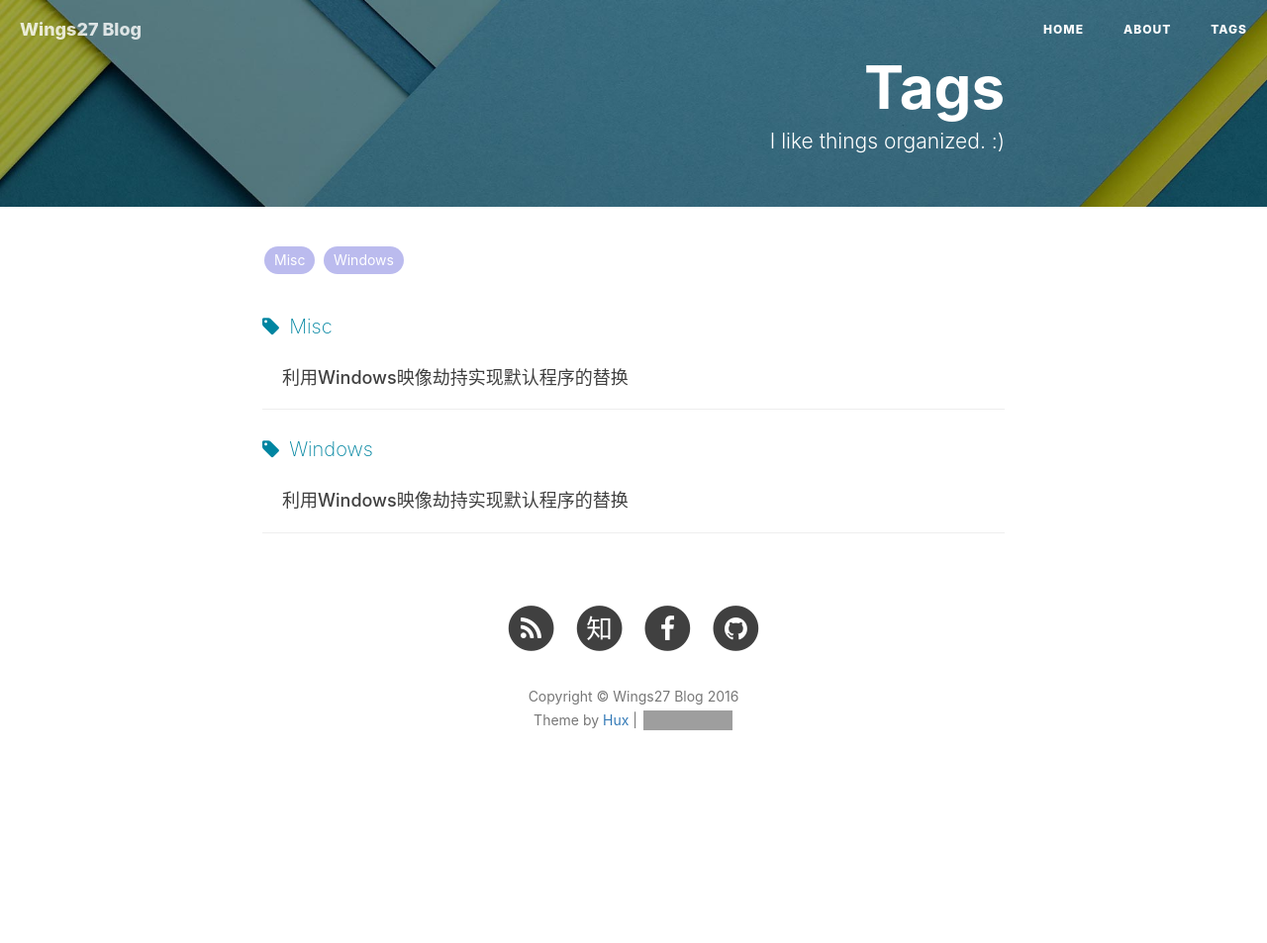
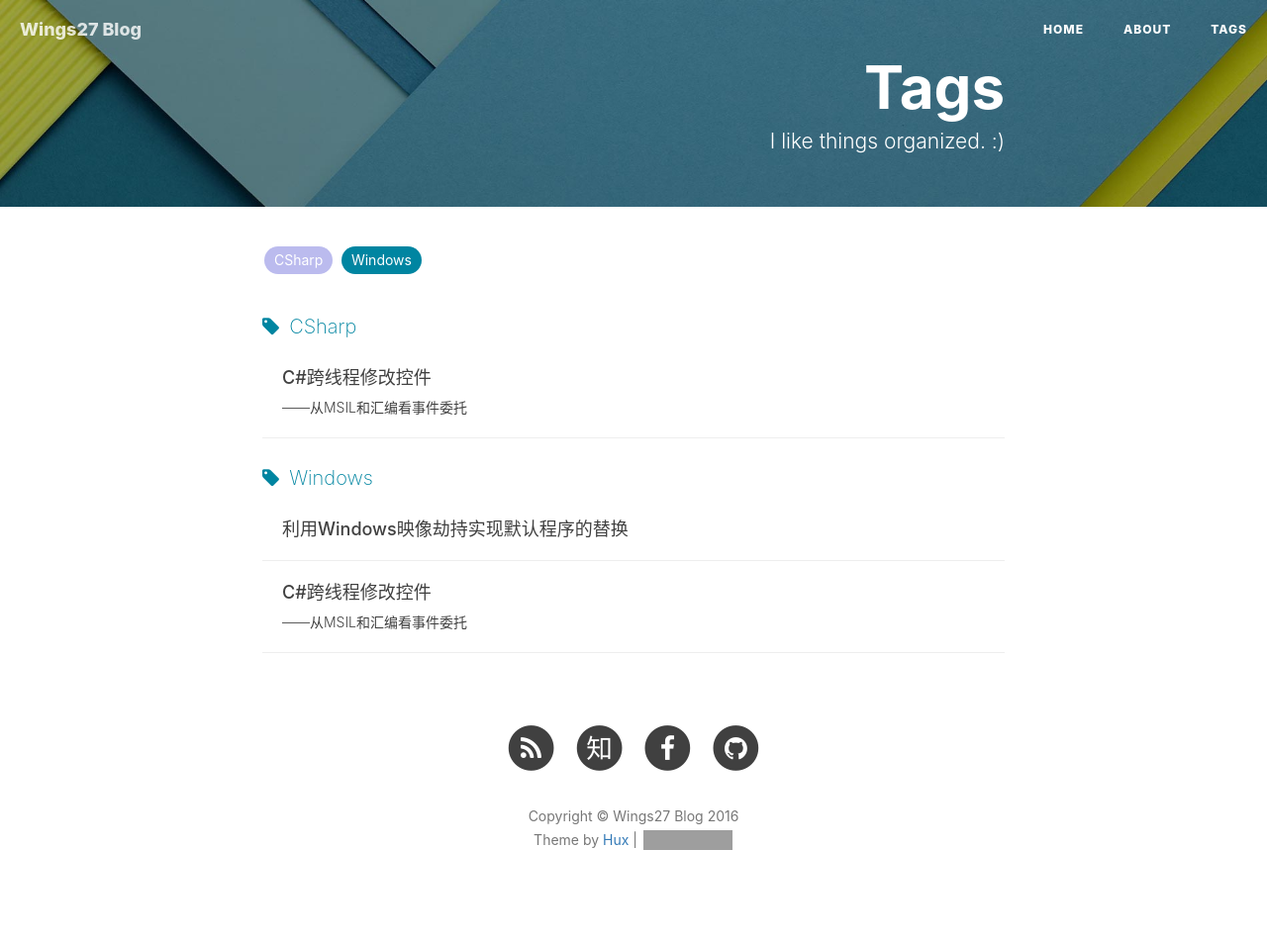
Before and after one commit to wings27/wings27.github.io, a Jekyll site: the page built from tags.html, in a window 1280 px wide. Shown: the whole page at 99% size. Built offline with Jekyll 4.4.1, drawn with Linux system fonts in a browser that asks for light colours; nearby versions of some CDN libraries; comment, search, counter and statistics services are not loaded; before the commit the page ends 900 px from its top, so only the background shows below that; some of the changed lines change nothing that is shown; grey boxes are pictures that could not be loaded.

Commit message:
add blog.

````diff
--- /dev/null
+++ b/_posts/2013-06-01-c-sharp-delegates.md
@@ -0,0 +1,565 @@
+---
+layout:     post
+title:      "C#跨线程修改控件"
+subtitle:   "——从MSIL和汇编看事件委托"
+date:       2013-06-01 12:00
+author:     "wings27"
+header-img: "img/tag-windows.jpg"
+tags:
+    - CSharp
+    - Windows
+---
+
+## 目录
+<!-- MarkdownTOC -->
+
+- [跨线程修改控件的问题](#跨线程修改控件的问题)
+- [通过Invoke解决问题](#通过invoke解决问题)
+- [源码分析](#源码分析)
+- [InvokeRequired属性探究](#invokerequired属性探究)
+- [事件委托的工作原理](#事件委托的工作原理)
+- [事件委托的本质](#事件委托的本质)
+- [总结](#总结)
+- [参考文献](#参考文献)
+
+<!-- /MarkdownTOC -->
+
+<a name="跨线程修改控件的问题"></a>
+
+#### 跨线程修改控件的问题
+
+相信大家刚开始写winform的时候都遇到过这样的问题，当跨线程修改控件属性时会遇到如下的异常：
+
+> 线程间操作无效: 从不是创建控件"progressBar1"的线程访问它。
+
+这是相应的产生上述异常的示例代码（注意事件响应部分）：
+
+`Director.cs`的内容:
+
+```csharp
+
+// DelegateDemo - Director.cs
+// by Wings
+// Last Modified : 2013-05-28 11:43
+
+using System.Globalization;
+using System.Threading;
+
+namespace DelegateDemo
+{
+    public delegate void PostEventHandler(string postStatus);
+
+    internal class Director
+    {
+        private static PostEventHandler _report;
+
+        public event PostEventHandler OnReport
+        {
+            add { _report += value; }
+            remove { _report -= value; }
+        }
+
+        public static void Test()
+        {
+            int counter = 0;
+            while (counter++ < 100)
+            {
+                _report(counter.ToString());
+                Thread.Sleep(100);
+            }
+        }
+    }
+}
+```
+
+`Form1.cs`的内容:
+
+```csharp
+
+  // DelegateDemo - Form1.cs
+  // by Wings
+  // Last Modified : 2013-05-27 19:54
+
+  using System;
+  using System.Threading;
+  using System.Windows.Forms;
+
+  namespace DelegateDemo
+  {
+      public partial class Form1 : Form
+      {
+          public Form1()
+          {
+              InitializeComponent();
+          }
+
+          private void button1_Click(object sender, EventArgs e)
+          {
+              Director director = new Director();
+              director.OnReport += director_OnReport;
+              Thread thread = new Thread(Director.Test)
+                              {
+                                  Name = "thdDirector"
+                              };
+              thread.Start();
+          }
+
+          private void director_OnReport(string postStatus)
+          {
+              int value = Convert.ToInt32(postStatus);
+              this.progressBar1.Value = value;  //此处产生异常
+          }
+      }
+  }
+```
+
+我们知道多线程下处于竞态条件（Race Condition[^1]）的资源状态同步可能出现冲突。因此CLR才会禁止这种跨线程修改主窗体控件的行为。
+
+一个简单粗暴（但十分有效）的方法是在主窗体构造函数中加入
+`CheckForIllegalCrossThreadCalls = false;`
+
+像这样：
+
+```csharp
+public Form1()
+{
+    InitializeComponent();
+    CheckForIllegalCrossThreadCalls = false;
+}
+```
+
+附上msdn的解释[^2]：
+
+> CheckForIllegalCrossThreadCalls: 获取或设置一个值，该值指示是否捕获对错误线程的调用，这些调用在调试应用程序时访问控件的 Handle 属性。
+因此设为false后将不再检查非法跨线程调用。
+
+然而毕竟跨线程调用是不安全的，可能导致同步失败。所以我们采用正统一点的方法来解决，那就是调用控件的`Invoke()`或`BeginInvoke()`方法。
+
+二者的差别在于`BeginInvoke()`是异步的，这里为了防止`Director.Test()`执行时主窗体关闭导致句柄失效而产生异常，我们使用`BeginInvoke()`方法进行异步调用。
+
+<a name="通过invoke解决问题"></a>
+
+#### 通过Invoke解决问题
+
+更改过的`Form1.cs`:
+
+```csharp
+
+ // DelegateDemo - Form1.cs
+ // by Wings
+ // Last Modified : 2013-05-28 13:06
+
+ using System;
+ using System.Threading;
+ using System.Windows.Forms;
+
+ namespace DelegateDemo
+ {
+     public partial class Form1 : Form
+     {
+         public Form1()
+         {
+             InitializeComponent();
+         }
+
+         private void button1_Click(object sender, EventArgs e)
+         {
+             Director director = new Director();
+             director.OnReport += director_OnReport;
+             Thread thread = new Thread(Director.Test)
+                             {
+                                 Name = "thdDirector"
+                             };
+             thread.Start();
+         }
+
+         private void director_OnReport(string postStatus)
+         {
+             int value = Convert.ToInt32(postStatus);
+             if (this.progressBar1.InvokeRequired)
+             {
+                 SetValueCallback setValueCallback = delegate(int i)
+                                                     {
+                                                         this.progressBar1.Value = i;
+                                                     };
+                 this.progressBar1.BeginInvoke(setValueCallback, value);
+             }
+             else
+             {
+                 this.progressBar1.Value = value;
+             }
+         }
+
+         private delegate void SetValueCallback(int value);
+     }
+ }
+```
+
+至此，问题解决。
+
+然而！！！我们都知道一个不想当Geek的码农不是合格的程序猿~
+
+于是再次发扬Geek精神，尝试剥去.NET粉饰的外衣，窥其真理的内核。
+
+<a name="源码分析"></a>
+
+#### 源码分析
+
+先从`Invoke()`入手，看源码：
+
+```csharp
+public object Invoke(Delegate method, params object[] args)
+{
+    using (new Control.MultithreadSafeCallScope())
+    return this.FindMarshalingControl().MarshaledInvoke(this, method, args, true);
+}
+```
+
+而`BeginInvoke()`差别仅仅在于`MarshaledInvoke()`的参数是否`synchronous`:
+
+```csharp
+public IAsyncResult BeginInvoke(Delegate method, params object[] args)
+{
+      using (new Control.MultithreadSafeCallScope())
+        return (IAsyncResult) this.FindMarshalingControl().MarshaledInvoke(this, method, args, false);
+}
+```
+
+实质都是调用了`MarshaledInvoke`方法。
+
+Marshaled这个词常写Native Methods的同学一定很熟悉。对应的中文翻译我。。不知道。。 貌似是叫“编组”。
+
+给出维基百科的释义[^3]作为参考吧：
+
+>In computer science, marshalling (sometimes spelled marshaling with a single l) is the process of transforming the memory representation of an object to a data format suitable for storage or transmission, and it is typically used when data must be moved between different parts of a computer program or from one program to another. Marshalling is similar to serialization and is used to communicate to remote objects with an object, in this case a serialized object. It simplifies complex communication, using custom/complex objects to communicate instead of primitives. The opposite, or reverse, of marshalling is called unmarshalling (or demarshalling, similar to deserialization).
+
+所以.NET的“暗箱操作”很有可能就在`MarshaledInvoke`里面。我们点进去看一下，当然主要关注NativeMethods
+
+```csharp
+private object MarshaledInvoke(Control caller, Delegate method, object[] args, bool synchronous)
+    {
+      if (!this.IsHandleCreated)
+        throw new InvalidOperationException(System.Windows.Forms.SR.GetString("ErrorNoMarshalingThread"));
+      if ((Control.ActiveXImpl) this.Properties.GetObject(Control.PropActiveXImpl) != null)
+        System.Windows.Forms.IntSecurity.UnmanagedCode.Demand();
+      bool flag = false;
+      int lpdwProcessId;
+      if (System.Windows.Forms.SafeNativeMethods.GetWindowThreadProcessId(new HandleRef((object) this, this.Handle), out lpdwProcessId) == System.Windows.Forms.SafeNativeMethods.GetCurrentThreadId() && synchronous)
+        flag = true;
+      ExecutionContext executionContext = (ExecutionContext) null;
+      if (!flag)
+        executionContext = ExecutionContext.Capture();
+      Control.ThreadMethodEntry threadMethodEntry = new Control.ThreadMethodEntry(caller, this, method, args, synchronous, executionContext);
+      lock (this)
+      {
+        if (this.threadCallbackList == null)
+          this.threadCallbackList = new Queue();
+      }
+      lock (this.threadCallbackList)
+      {
+        if (Control.threadCallbackMessage == 0)
+          Control.threadCallbackMessage = System.Windows.Forms.SafeNativeMethods.RegisterWindowMessage(Application.WindowMessagesVersion + "_ThreadCallbackMessage");
+        this.threadCallbackList.Enqueue((object) threadMethodEntry);
+      }
+      if (flag)
+        this.InvokeMarshaledCallbacks();
+      else
+       // 这里就是纯天然原生态NativeMethod
+      System.Windows.Forms.UnsafeNativeMethods.PostMessage(new HandleRef((object) this, this.Handle), Control.threadCallbackMessage, IntPtr.Zero, IntPtr.Zero);
+      if (!synchronous)
+        return (object) threadMethodEntry;
+      if (!threadMethodEntry.IsCompleted)
+        this.WaitForWaitHandle(threadMethodEntry.AsyncWaitHandle);
+      if (threadMethodEntry.exception != null)
+        throw threadMethodEntry.exception;
+      else
+        return threadMethodEntry.retVal;
+}
+```
+
+这个`System.Windows.Forms.UnsafeNativeMethods.PostMessage()`就是WinAPI封装过后的NativeMethod了。当然它披上另一件衣服之后也是MFC里面的`CWnd::PostMessage`, 负责向窗体消息队列中放置一条消息，并且不等待消息被处理而直接返回（这里的异步也是与`SendMessage`的主要差别）。
+
+MSDN文档[^4]：
+> Places a message in the window's message queue and then returns without waiting for the corresponding window to process the message.
+
+这也就解释了上述情况发生的原因，调用`Invoke()`而不是直接更改控件值使得主窗体能够将消息加入自身的消息队列中，从而在合适的时间处理消息，这样跨线程更改控件值就转变为窗体线程自己更改控件值，也就是从创建控件的线程（窗体主线程）访问控件，避免了之前的错误。
+
+<a name="invokerequired属性探究"></a>
+
+#### InvokeRequired属性探究
+
+还有一个问题，如果本来就是窗体线程对控件进行访问呢，毫无疑问直接设置值即可。在上面的代码中我使用InvokeRequired属性来判断控件更改者是否来自于其他线程，从而决定是调`Invoke()`还是直接改。那么这个属性是否真的如我们所想，仅仅是判断调用者线程呢？看代码：
+
+`InvokeRequired:`
+
+```csharp
+[SRDescription("ControlInvokeRequiredDescr")]
+[DesignerSerializationVisibility(DesignerSerializationVisibility.Hidden)]
+[Browsable(false)]
+[EditorBrowsable(EditorBrowsableState.Advanced)]
+public bool InvokeRequired
+{
+      get
+      {
+        using (new Control.MultithreadSafeCallScope())
+        {
+          HandleRef hWnd;
+          if (this.IsHandleCreated)
+          {
+            hWnd = new HandleRef((object) this, this.Handle);
+          }
+          else
+          {
+            Control marshalingControl = this.FindMarshalingControl();
+            if (!marshalingControl.IsHandleCreated)
+              return false;
+            hWnd = new HandleRef((object) marshalingControl, marshalingControl.Handle);
+          }
+          int lpdwProcessId;
+          return System.Windows.Forms.SafeNativeMethods.GetWindowThreadProcessId(hWnd, out lpdwProcessId) != System.Windows.Forms.SafeNativeMethods.GetCurrentThreadId();
+        }
+      }
+    }
+```
+
+果然如此，最后的return写得很清楚。
+
+至此，我们已经理解了Invoke的具体实现。
+
+<a name="事件委托的工作原理"></a>
+
+#### 事件委托的工作原理
+
+下面来看事件委托，为什么`Director.Test()`能够触发`director_OnReport()`回调函数。
+
+我们在`button1_Click()`函数中添加了回调`director.OnReport += director_OnReport;`于是`OnReport`事件执行了`add{_report += value;}`完成添加回调的过程。
+
+基于前面的现象我们知道`progressBar1`是在非窗体线程被更改的（见Invoke实现），既然是来自非窗体线程的更改，那么会不会是本来在窗体类中的`director_OnReport(string postStatus)`函数在回调绑定完成之后直接被替换到了`Director.Test()`中的`_report(counter.ToString());`呢？
+
+从表象上我们有理由怀疑这一点，那么实际验证一下吧。
+
+想了解其底层实现，我们先看看Director类的MSIL吧（话说MSIL现已被微软正名为CIL，微软一匡天下之心昭然若揭。。。）
+
+`Director - MSIL`
+
+```MSIL
+.method public hidebysig specialname instance void
+        add_OnReport(class DelegateDemo.PostEventHandler 'value') cil managed
+{
+  // 代码大小       23 (0x17)
+  .maxstack  8
+  IL_0000:  nop
+  IL_0001:  ldsfld     class DelegateDemo.PostEventHandler DelegateDemo.Director::_report
+  IL_0006:  ldarg.1
+  IL_0007:  call       class [mscorlib]System.Delegate [mscorlib]System.Delegate::Combine(class [mscorlib]System.Delegate,
+                                                                                          class [mscorlib]System.Delegate)
+  IL_000c:  castclass  DelegateDemo.PostEventHandler
+  IL_0011:  stsfld     class DelegateDemo.PostEventHandler DelegateDemo.Director::_report
+  IL_0016:  ret
+} // end of method Director::add_OnReport
+
+.event DelegateDemo.PostEventHandler OnReport
+{
+  .addon instance void DelegateDemo.Director::add_OnReport(class DelegateDemo.PostEventHandler)
+  .removeon instance void DelegateDemo.Director::remove_OnReport(class DelegateDemo.PostEventHandler)
+} // end of event Director::OnReport
+```
+
+`OnReport`事件的内容被编译为两个函数。我们先只看`add_OnReport`这个函数，无非是与Property的Getter和Setter类似，对内绑定到`_report()`函数。那么再来看Form1中对`OnReport`事件的注册：
+
+`button1_Click - MSIL`
+
+```MSIL
+.method private hidebysig instance void  button1_Click(object sender,
+                                                       class [mscorlib]System.EventArgs e) cil managed
+{
+  // 代码大小       66 (0x42)
+  .maxstack  3
+  .locals init ([0] class DelegateDemo.Director director,
+           [1] class [mscorlib]System.Threading.Thread thread,
+           [2] class [mscorlib]System.Threading.Thread '<>g__initLocal0')
+  IL_0000:  nop
+  IL_0001:  newobj     instance void DelegateDemo.Director::.ctor()
+  IL_0006:  stloc.0
+  IL_0007:  ldloc.0
+  IL_0008:  ldarg.0
+  IL_0009:  ldftn      instance void DelegateDemo.Form1::director_OnReport(string)
+  IL_000f:  newobj     instance void DelegateDemo.PostEventHandler::.ctor(object,
+                                                                          native int)
+  IL_0014:  callvirt   instance void DelegateDemo.Director::add_OnReport(class DelegateDemo.PostEventHandler)
+  IL_0019:  nop
+  IL_001a:  ldnull
+  IL_001b:  ldftn      void DelegateDemo.Director::Test()
+  IL_0021:  newobj     instance void [mscorlib]System.Threading.ThreadStart::.ctor(object,
+                                                                                   native int)
+  IL_0026:  newobj     instance void [mscorlib]System.Threading.Thread::.ctor(class [mscorlib]System.Threading.ThreadStart)
+  IL_002b:  stloc.2
+  IL_002c:  ldloc.2
+  IL_002d:  ldstr      "thdDirector"
+  IL_0032:  callvirt   instance void [mscorlib]System.Threading.Thread::set_Name(string)
+  IL_0037:  nop
+  IL_0038:  ldloc.2
+  IL_0039:  stloc.1
+  IL_003a:  ldloc.1
+  IL_003b:  callvirt   instance void [mscorlib]System.Threading.Thread::Start()
+  IL_0040:  nop
+  IL_0041:  ret
+} // end of method Form1::button1_Click
+```
+
+其中`IL_0009:  ldftn`位置到`IL_000f:  newobj`位置声明并实例化了`director_OnReport`作为委托的target，而`IL_0014:  callvirt`位置调用了`add_OnReport()`进行实际意义上的绑定。
+
+然后从`IL_001b:  ldftn`位置开始实例化新线程并进行相关赋值操作，直到`IL_003b:  callvirt`位置调用`Thread::Start()`启动线程。
+
+这样我们已经基本理清了绑定的实现过程，但是代码在执行时是否如上面所说是“函数在回调绑定完成之后直接被替换”这样呢？想要验证就必须再看MSIL的底层实现，就是汇编啦。
+
+<a name="事件委托的本质"></a>
+
+#### 事件委托的本质
+
+打开高端大气上档次的反汇编工具，在Director类中设定断点。
+
+这里我们主要看以下两处：
+
+断点0：行26: `add { _report += value; }`
+
+断点1：行35: `_report(counter.ToString(CultureInfo.InvariantCulture));`
+
+开始调试，点击button1，第一次中断在断点0处：
+
+`Director.cs - Asm`内容：（参考注释）
+
+```Assembly
+--- Director.cs ----------------
+ push        ebp  //各种压栈，为后面还原现场
+ mov         ebp,esp
+ push        edi
+ push        esi
+ push        ebx
+ sub         esp,38h
+ xor         eax,eax
+0000000b  mov         dword ptr [ebp-10h],eax
+0000000e  xor         eax,eax
+ mov         dword ptr [ebp-1Ch],eax
+ mov         dword ptr [ebp-3Ch],ecx
+ mov         dword ptr [ebp-40h],edx
+ cmp         dword ptr ds:[00289080h],0
+ je          00000027
+ call        78C0FD41
+//这里开始对应 add { _report += value; }
+ nop  //获得数据段地址寄存器偏移量02A184B8h（每次运行不同）处的值，赋给ecx寄存器，这个偏移量下面还会见到。
+ mov         ecx,dword ptr ds:[02A184B8h]
+0000002e  mov         edx,dword ptr [ebp-40h]
+ call        77EE1804  //调用Delegate Combine()
+ mov         dword ptr [ebp-44h],eax
+ cmp         dword ptr [ebp-44h],0
+0000003d  je          0000005E
+0000003f  mov         eax,dword ptr [ebp-44h]
+ cmp         dword ptr [eax],4430824h
+ jne         0000004F
+0000004a  mov         eax,dword ptr [ebp-44h]
+0000004d  jmp         0000005C  //直接跳到00000061位置
+0000004f  mov         edx,dword ptr [ebp-44h]
+ mov         ecx,4430824h
+ call        7899A73E
+0000005c  jmp         00000061
+0000005e  mov         eax,dword ptr [ebp-44h]
+ lea         edx,ds:[02A184B8h]
+ call        789911C8  //未跟踪
+0000006c  nop
+0000006d  lea         esp,[ebp-0Ch]
+ pop         ebx
+ pop         esi
+ pop         edi
+ pop         ebp
+ ret
+```
+
+其中Combine的代码我省略了。
+
+运行到断点1：
+
+`Director.cs - Asm`内容：
+
+```Assembly
+--- Director.cs ----------------
+//对应_report(counter.ToString(CultureInfo.InvariantCulture));
+ nop  //这个非常眼熟的偏移地址02A184B8h值又传送至eax寄存器，这个偏移就是数据段中的函数地址
+ mov         eax,dword ptr ds:[02A184B8h]
+0000003e  mov         dword ptr [ebp-48h],eax
+ lea         eax,[ebp-3Ch]
+ mov         dword ptr [ebp-4Ch],eax
+ call        77E72110  //这里构造了个CultureInfo
+0000004c  mov         dword ptr [ebp-50h],eax
+0000004f  mov         edx,dword ptr [ebp-50h]
+ mov         ecx,dword ptr [ebp-4Ch]
+ call        7838EDA4  //调用NumberFormatInfo(), 还是Culture类相关的，做了些i18n的事情
+0000005a  mov         dword ptr [ebp-54h],eax
+0000005d  mov         edx,dword ptr [ebp-54h]
+ mov         ecx,dword ptr [ebp-48h]
+ mov         eax,dword ptr [ecx+0Ch]
+ mov         ecx,dword ptr [ecx+4]
+ call        eax  //此时eax中的值就是ds:[02A184B8h]的值，call后直接来到director_OnReport()，见下。
+0000006b  nop
+```
+
+直接跳转到了函数`director_OnReport()`
+
+那就再来看`Form1.cs - Asm`
+
+```Assembly
+// 从这是跳到函数director_OnReport()
+ nop
+            //int value = Convert.ToInt32(postStatus);
+ mov         ecx,dword ptr [ebp-40h]
+ call        03B4E948
+0000005b  mov         dword ptr [ebp-58h],eax
+0000005e  mov         eax,dword ptr [ebp-58h]
+ mov         dword ptr [ebp-44h],eax
+            //这里是 if (this.progressBar1.InvokeRequired)
+ mov         eax,dword ptr [ebp-3Ch]
+ mov         ecx,dword ptr [eax+00000144h]
+0000006d  mov         eax,dword ptr [ecx]
+0000006f  call        dword ptr [eax+00000128h]
+ mov         dword ptr [ebp-5Ch],eax
+ cmp         dword ptr [ebp-5Ch],0
+0000007c  sete        al
+0000007f  movzx       eax,al
+ mov         dword ptr [ebp-50h],eax
+ cmp         dword ptr [ebp-50h],0
+ jne         0000012D
+0000008f  nop
+```
+
+这就充分说明在C#代码层面上执行的`_report()`函数和`director_OnReport()`回调函数本质上是同一个函数（段地址相同），也恰好解释了为什么Form1类中的私有函数为什么可以在其他类调用
+。因为C#也好，CIL也好，都是表层的封装，而在CLR中真正运行的，是CLR Assembly.
+
+我们说CLR是虚拟机，这个“虚拟”仅仅指CLR中的指令并非与物理硬件相关联，但是指令集在虚拟机层面与x86 CPU的指令在物理机层面的含义本质上是相同的。
+.NET美轮美奂的亭台楼榭都建立在汇编的一砖一瓦之上。而在CLR Assembly层面，只有内核级的概念，这也是我们能够看到其实质的原因。
+
+<a name="总结"></a>
+
+#### 总结
+
+总结起来C#的窗体事件本质上与MFC的窗体事件一样，都基于Windows API提供的窗体事件消息循环机制实现（主要实现是窗体消息队列）。
+
+为了更新控件又想要避免耗时操作导致卡顿，或者为了跨线程修改窗体控件，我们都可以用.NET提供的Invoke方法（或BeginInvoke）实现。这一方法本质上是通过加入消息至窗体消息循环来实现。
+
+C#事件委托绑定的回调在实现上就是调用同一函数，可以验证其在方法区上的地址相同。
+
+所以在使用.NET封装好的模块和功能模型时，如果能够同时理解其底层实现，相信会对软件开发工作大有裨益。
+
+以及，要养成写博客的好习惯~
+
+```
+// 看自己N年前的博客，有一种莫名的羞耻感。。 ~(@^_^@)~
+```
+
+<a name="参考文献"></a>
+
+#### 参考文献
+
+[^1]: [Race condition - Wikipedia](http://en.wikipedia.org/wiki/Race_condition)
+[^2]: [Control.CheckForIllegalCrossThreadCalls 属性 - MSDN](https://msdn.microsoft.com/zh-cn/library/system.windows.forms.control.checkforillegalcrossthreadcalls%28v=vs.110%29.aspx)
+[^3]: [Marshalling - (computer science)](http://en.wikipedia.org/wiki/Marshalling_%28computer_science%29)
+[^4]: [CWnd::PostMessage - MSDN](https://msdn.microsoft.com/en-us/library/9tdesxec.aspx)
--- a/_posts/2015-05-26-windows-ifeo.md
+++ b/_posts/2015-05-26-windows-ifeo.md
@@ -2,11 +2,10 @@
 layout:     post
 title:      "利用Windows映像劫持实现默认程序的替换"
 subtitle:   ""
-date:       2015-05-26 12:00:00
+date:       2015-05-26 12:00
 author:     "wings27"
 header-img: "img/tag-windows.jpg"
 tags:
-    - Misc
     - Windows
 ---
 
````
Also changed, not shown: img/in-post/post-js-version/javascript-java.jpg (deleted), img/in-post/post-js-version/keep-calm-and-learn-javascript.png (deleted).
